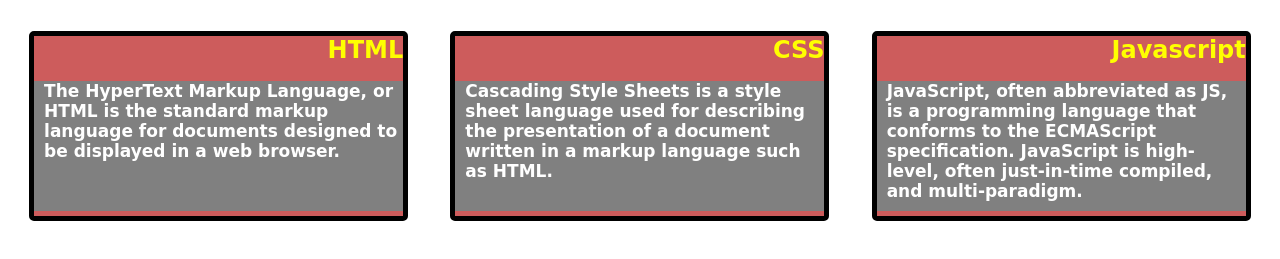
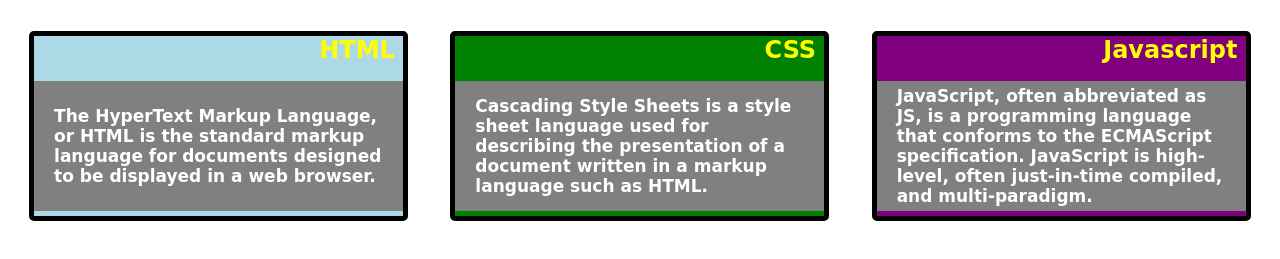
Before and after one commit to simran-satapathy/Coursera-Assignment-2, a plain HTML site: page module2-soln/index.html in a window 1280 px wide. Shown: the part 95-354 px from the top of the page. Drawn offline with Linux system fonts and the light colour scheme.

Commit message:
Update index.html

```diff
--- a/module2-soln/index.html
+++ b/module2-soln/index.html
@@ -16,7 +16,6 @@ h1 {
   font-size: 50px;
 }
 h2 {
-  background-color: indianred;
   text-align: right;
   border: 5px solid black ;
   border-radius: 5px;
@@ -25,7 +24,6 @@ h2 {
   margin-left: auto;
   margin-right: auto;
   height: 190px;
-
 }
 
 p {
@@ -36,7 +34,11 @@ p {
   font-size: 17px;
   text-align: left;
   overflow: auto;
-  padding-left: 10px;
+  padding-left: 20px;
+  padding-right: 20px;
+  align-items: center;
+  display: flex;
+
 }
 
 div {
@@ -142,11 +144,11 @@ div {
 
 <div class="row">
   <div class="col-lg-4 col-md-6 col-sm-12">
-    <h2>HTML<p>The HyperText Markup Language, or HTML is the standard markup language for documents designed to be displayed in a web browser. </p></h2></div>
+    <h2 style="background-color:lightblue;">HTML&nbsp;<p>The HyperText Markup Language, or HTML is the standard markup language for documents designed to be displayed in a web browser. </p></h2></div>
   <div class="col-lg-4 col-md-6 col-sm-12">
-    <h2>CSS<p>Cascading Style Sheets is a style sheet language used for describing the presentation of a document written in a markup language such as HTML. </p></h2></div>
+    <h2 style="background-color:green;">CSS&nbsp;<p>Cascading Style Sheets is a style sheet language used for describing the presentation of a document written in a markup language such as HTML. </p></h2></div>
   <div class="col-lg-4 col-md-12 col-sm-12">
-    <h2>Javascript<p>JavaScript, often abbreviated as JS, is a programming language that conforms to the ECMAScript specification. JavaScript is high-level, often just-in-time compiled, and multi-paradigm. </p></h2></div>
+    <h2 style="background-color:purple;">Javascript&nbsp;<p>JavaScript, often abbreviated as JS, is a programming language that conforms to the ECMAScript specification. JavaScript is high-level, often just-in-time compiled, and multi-paradigm. </p></h2></div>
 </div>
 </body>
 </html>
```
